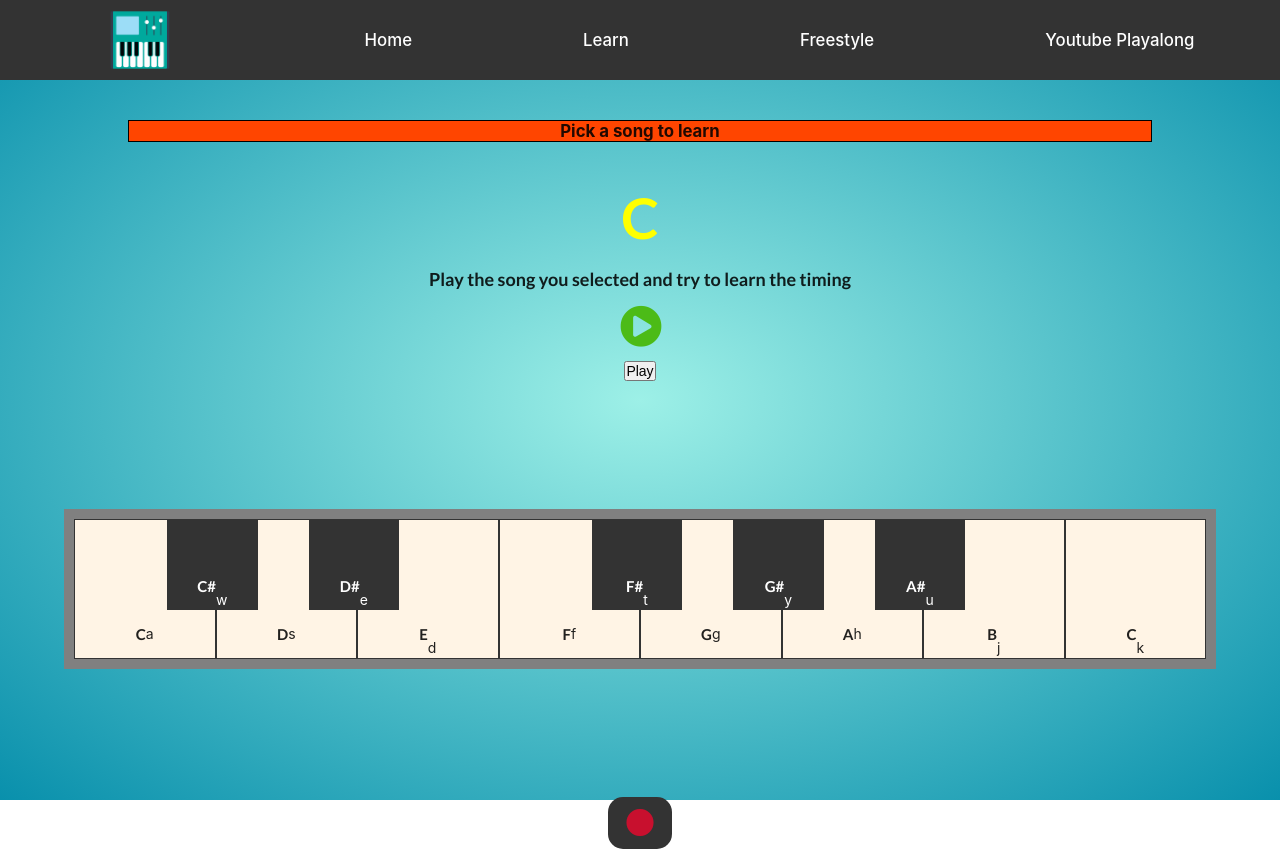
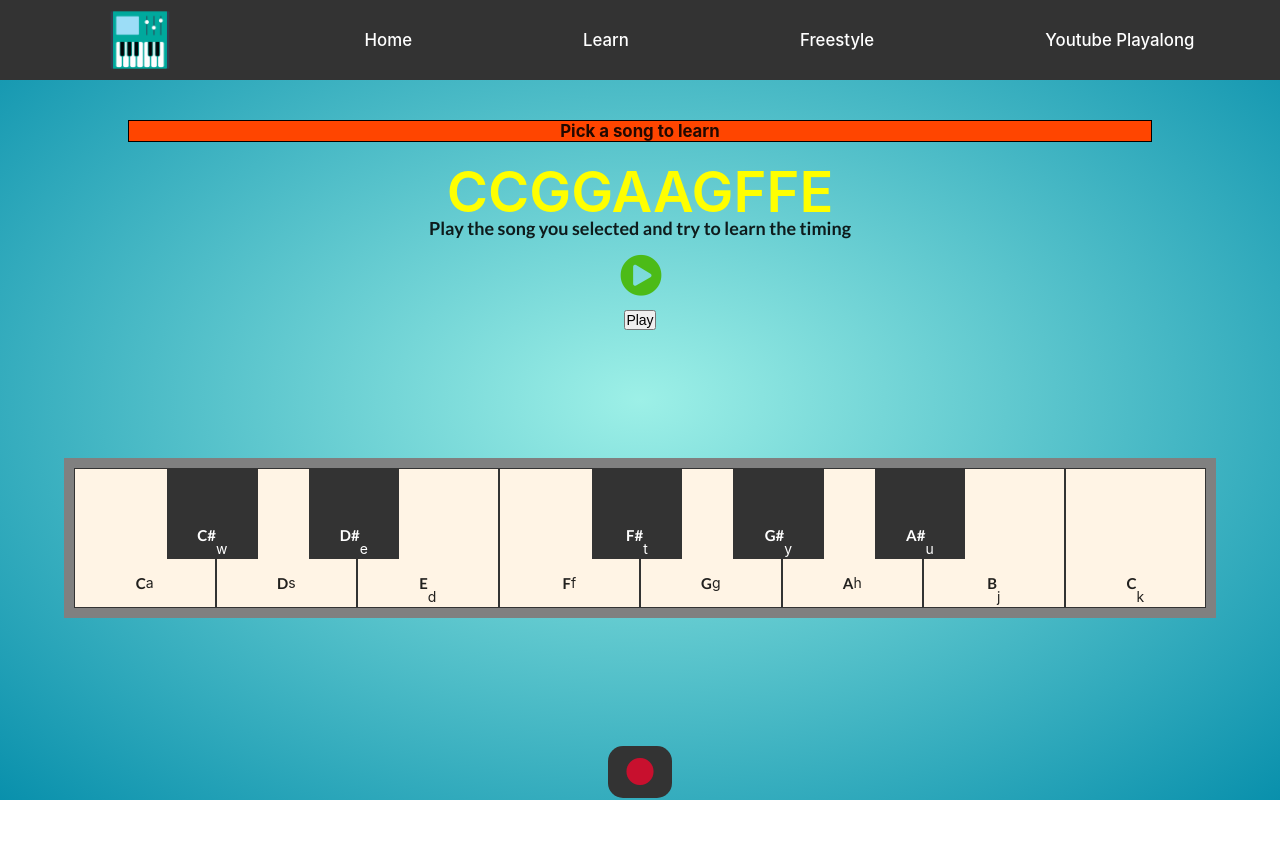
Before and after one commit to YChalfari/Yitzynth, a React (Create React App) app: page /l2p in a window 1280 px wide. Both pictures are taken after a click on the button 640 px from the left and 240 px from the top of the page. After the commit the page ends 800 px from the top, so only its background shows below. Built offline with nearby package versions, Linux system fonts and the light colour scheme.

Commit message:
partially working notes display

```diff
--- a/src/components/SongPlayer/index.jsx
+++ b/src/components/SongPlayer/index.jsx
@@ -17,6 +17,7 @@ const SongPlayer = ({ handleSelect, selectedSong }) => {
   const [currNoteIndex, setCurrNoteIndex] = useState(null);
   const [currUserNote, setCurrUserNote] = useState({});
   const [isSongPlaying, setIsSongPlaying] = useState();
+  const [renderStartIndex, setRenderStartIndex] = useState(0);
   let songTimer = 0;
   const startSongTimer = () => () => setInterval(() => (songTimer += 0.1), 100);
   const songSynth = new Tone.PolySynth().toDestination();
@@ -43,11 +44,24 @@ const SongPlayer = ({ handleSelect, selectedSong }) => {
     Tone.Transport.stop();
   };
 
-  const renderNotesDisplay = () => {};
+  const renderNotesDisplay = (startInd, amount) => {
+    const notesToDisplay = selectedSong.slice(startInd, amount);
+    const notesJSX = notesToDisplay.map((note, i) => (
+      <span key={i} className="note-display">
+        {note.note}
+      </span>
+    ));
+    setTimeout(() => {
+      console.log(notesToDisplay);
+      setRenderStartIndex((renderStartIndex) => renderStartIndex + amount - 1);
+    }, notesToDisplay[notesToDisplay.length - 1].time * 1000);
+    return notesJSX;
+  };
+
   return (
     <div className="song-player">
       <SelectInput list={songList} handleSelect={handleSelect} />
-      {isSongPlaying && <h3 className="note-display"> C </h3>}
+      {isSongPlaying && renderNotesDisplay(renderStartIndex, 10)}
       <div className="player">
         <h3 className="player-title">
           Play the song you selected and try to learn the timing
```
